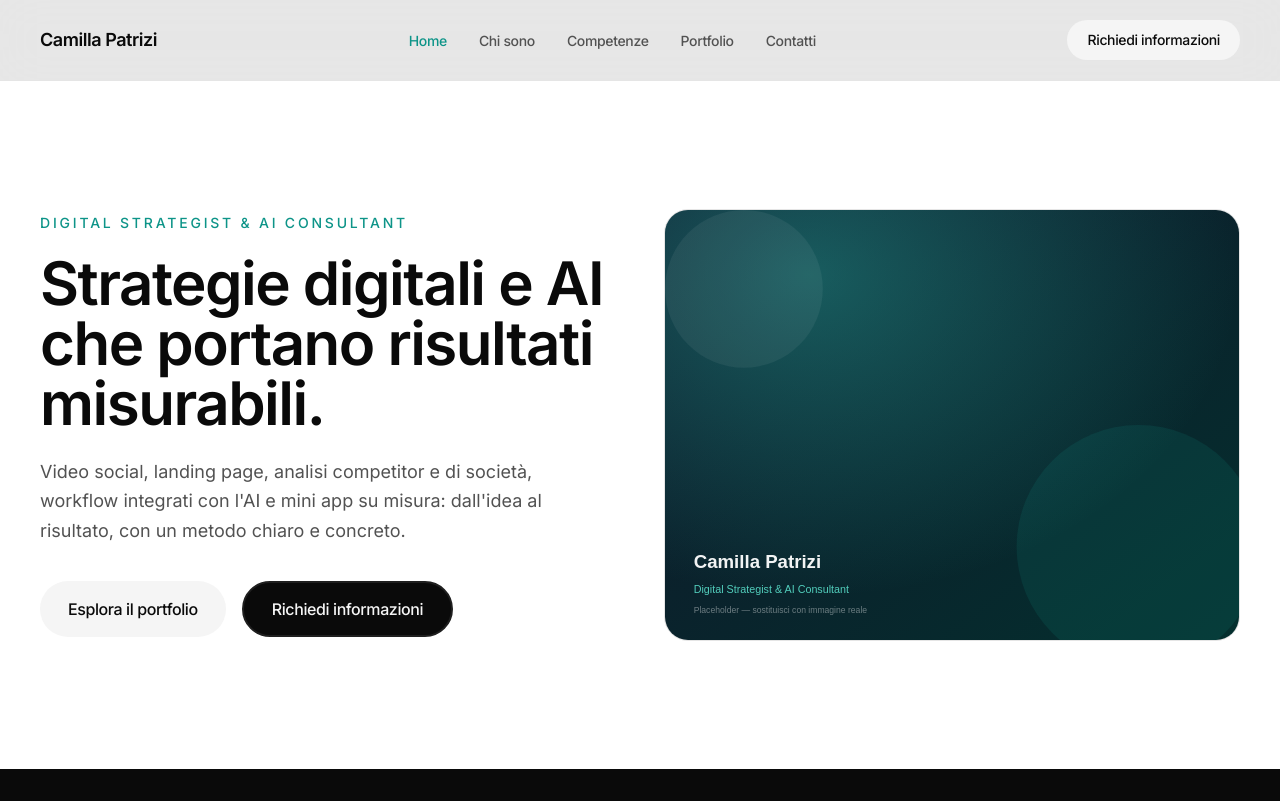
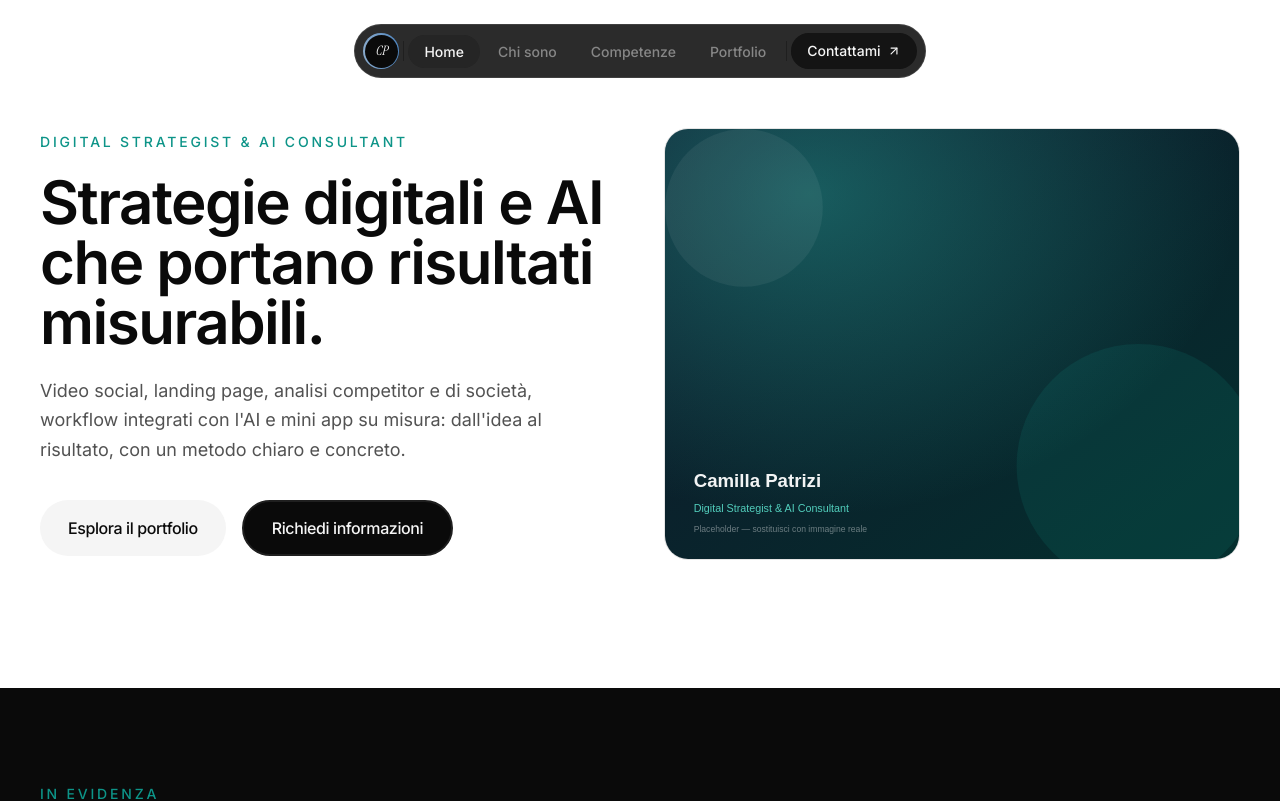
Before and after one commit to Camilla86/Camilla-Patrizi-Portfolio, a Next.js app: page / in a window 1280 px wide. Shown: the top 801 px of the page. Built offline with nearby package versions, Linux system fonts and the light colour scheme; no server answers.

Commit message:
Header: navbar flottante a pillola con logo a gradiente

```diff
--- a/src/components/layout/Header.tsx
+++ b/src/components/layout/Header.tsx
@@ -1,33 +1,62 @@
 'use client';
 
+import { useEffect, useState } from 'react';
 import Link from 'next/link';
 import { usePathname } from 'next/navigation';
+import { ArrowUpRight } from 'lucide-react';
 import { mainNav, siteConfig } from '@/content/site';
 import { MobileNav } from '@/components/layout/MobileNav';
-import { Button } from '@/components/ui/Button';
 import { cn } from '@/lib/utils';
 
-/** Header sticky con navigazione principale, stato attivo e menu mobile. */
+const initials = siteConfig.name
+  .split(' ')
+  .map((part) => part[0])
+  .join('');
+
+/** Navbar flottante a pillola: logo, link principali, CTA "Contattami". */
 export function Header() {
   const pathname = usePathname();
+  const [scrolled, setScrolled] = useState(false);
+
+  useEffect(() => {
+    const onScroll = () => setScrolled(window.scrollY > 100);
+    onScroll();
+    window.addEventListener('scroll', onScroll, { passive: true });
+    return () => window.removeEventListener('scroll', onScroll);
+  }, []);
+
+  const navLinks = mainNav.filter((item) => item.href !== '/contatti');
 
   return (
-    <header className="sticky top-0 z-50 border-b border-neutral-200 bg-white/90 backdrop-blur-xl">
-      <div className="section-container relative flex h-20 items-center justify-between">
-        <Link href="/" className="text-lg font-semibold tracking-tight text-neutral-950">
-          {siteConfig.name}
+    <header className="fixed left-0 right-0 top-0 z-50 flex justify-center px-4 pt-4 md:pt-6">
+      <div
+        className={cn(
+          'inline-flex items-center rounded-full border border-white/10 bg-surface/90 px-2 py-2 backdrop-blur-md transition-shadow duration-300',
+          scrolled && 'shadow-md shadow-black/20'
+        )}
+      >
+        <Link href="/" aria-label={`${siteConfig.name} — Home`} className="group shrink-0">
+          <span className="flex h-9 w-9 items-center justify-center rounded-full bg-accent-gradient p-[1.5px] transition-transform duration-200 group-hover:scale-110">
+            <span className="flex h-full w-full items-center justify-center rounded-full bg-bg">
+              <span className="font-display text-[13px] italic text-text-primary">{initials}</span>
+            </span>
+          </span>
         </Link>
 
+        <span className="mx-1 hidden h-5 w-px bg-stroke sm:block" aria-hidden="true" />
+
         <nav aria-label="Navigazione principale" className="hidden md:block">
-          <ul className="flex items-center gap-8">
-            {mainNav.map((item) => (
+          <ul className="flex items-center gap-0.5">
+            {navLinks.map((item) => (
               <li key={item.href}>
                 <Link
                   href={item.href}
                   aria-current={pathname === item.href ? 'page' : undefined}
                   className={cn(
-                    'text-sm font-medium tracking-tight transition-colors',
-                    pathname === item.href ? 'text-teal-600' : 'text-neutral-600 hover:text-neutral-950'
+                    'rounded-full px-3 py-1.5 text-xs font-medium transition-colors sm:px-4 sm:py-2 sm:text-sm',
+                    pathname === item.href
+                      ? 'bg-stroke/50 text-text-primary'
+                      : 'text-muted hover:bg-stroke/50 hover:text-text-primary'
                   )}
                 >
                   {item.label}
@@ -37,11 +66,15 @@ export function Header() {
           </ul>
         </nav>
 
-        <div className="hidden md:block">
-          <Button href="/contatti" size="md">
-            Richiedi informazioni
-          </Button>
-        </div>
+        <span className="mx-1 hidden h-5 w-px bg-stroke md:block" aria-hidden="true" />
+
+        <Link href="/contatti" className="group relative hidden md:inline-flex">
+          <span className="absolute -inset-[2px] rounded-full bg-accent-gradient opacity-0 transition-opacity duration-300 group-hover:opacity-100" />
+          <span className="relative inline-flex items-center gap-1.5 rounded-full bg-surface px-4 py-2 text-sm font-medium text-text-primary backdrop-blur-md">
+            Contattami
+            <ArrowUpRight className="h-3.5 w-3.5" aria-hidden="true" />
+          </span>
+        </Link>
 
         <MobileNav items={mainNav} />
       </div>
```
